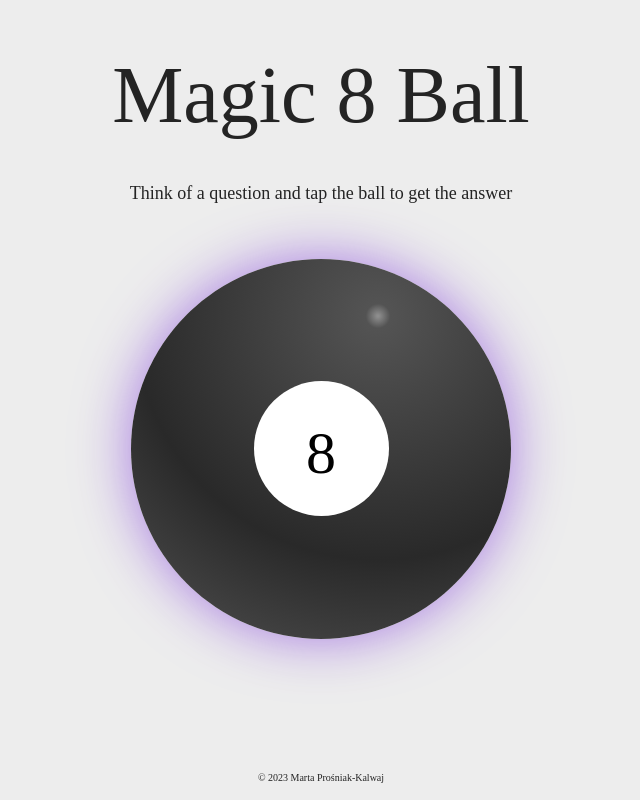
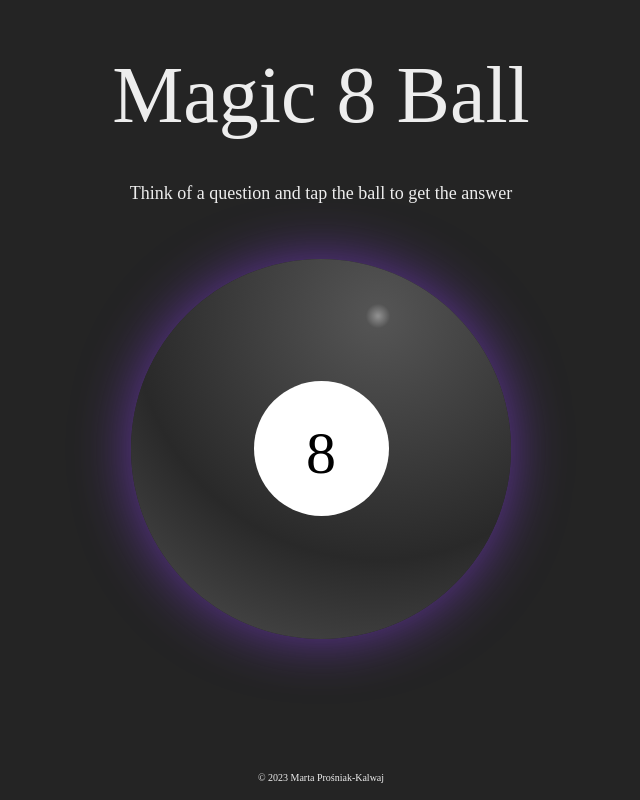
Before and after one commit to martaProsniak/magic-8-ball, a React (Vite) app: page / in a window 1280 px wide. Shown: the whole page, without its empty margins (319-959 px from the left). Built offline with nearby package versions, Linux system fonts and the light colour scheme; a web font is replaced by a local one.

Commit message:
Updating packages, removing light mode

```diff
--- a/src/index.css
+++ b/src/index.css
@@ -26,14 +26,3 @@ body {
   -moz-osx-font-smoothing: grayscale;
   -webkit-text-size-adjust: 100%;
 }
-
-@media (prefers-color-scheme: light) {
-  :root {
-    color: var(--dark);
-    background-color: var(--light);
-  }
-
-  button {
-    background-color: #f9f9f9;
-  }
-}
```
Also changed, not shown: 1 other file (tests, documents, lock files or other folders).
